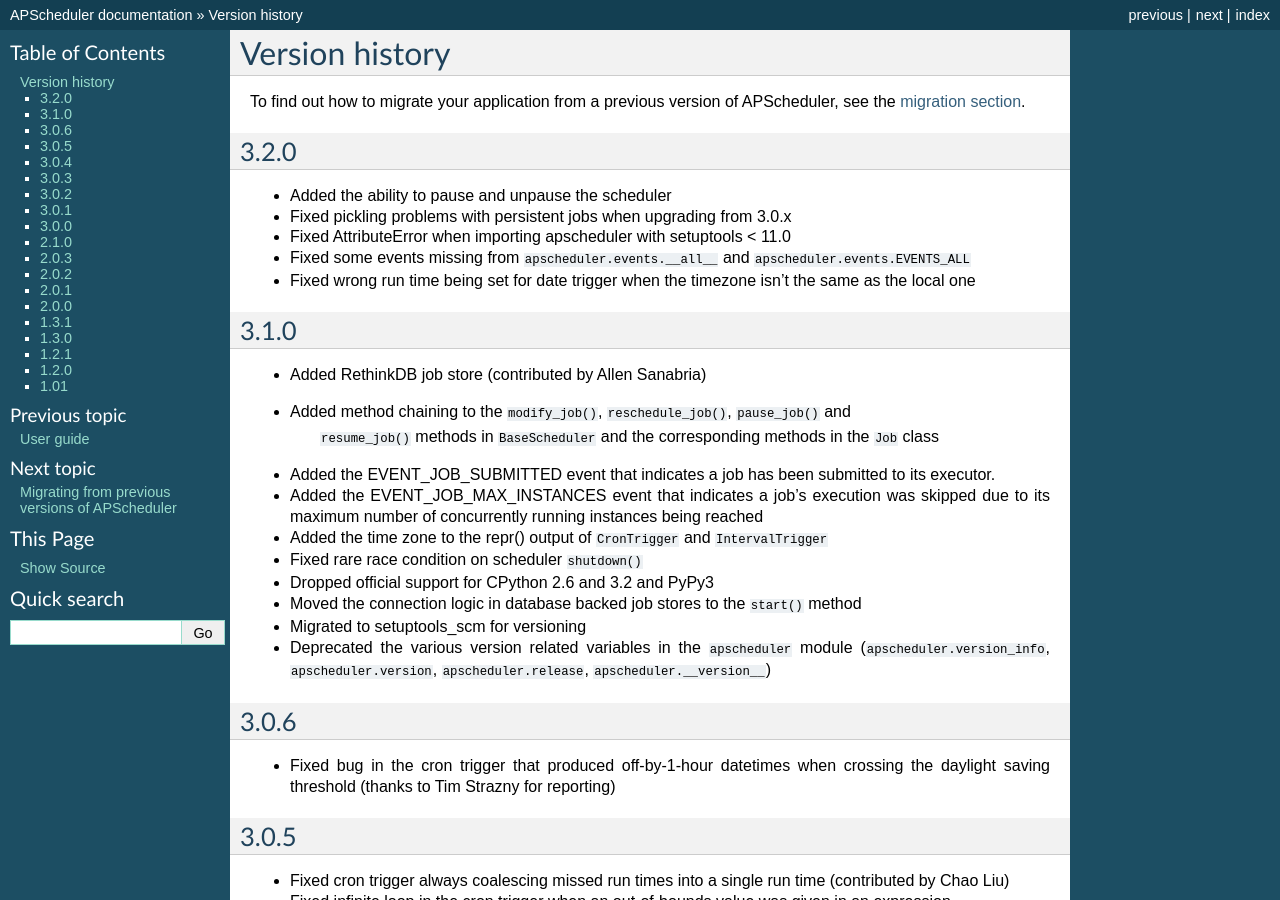
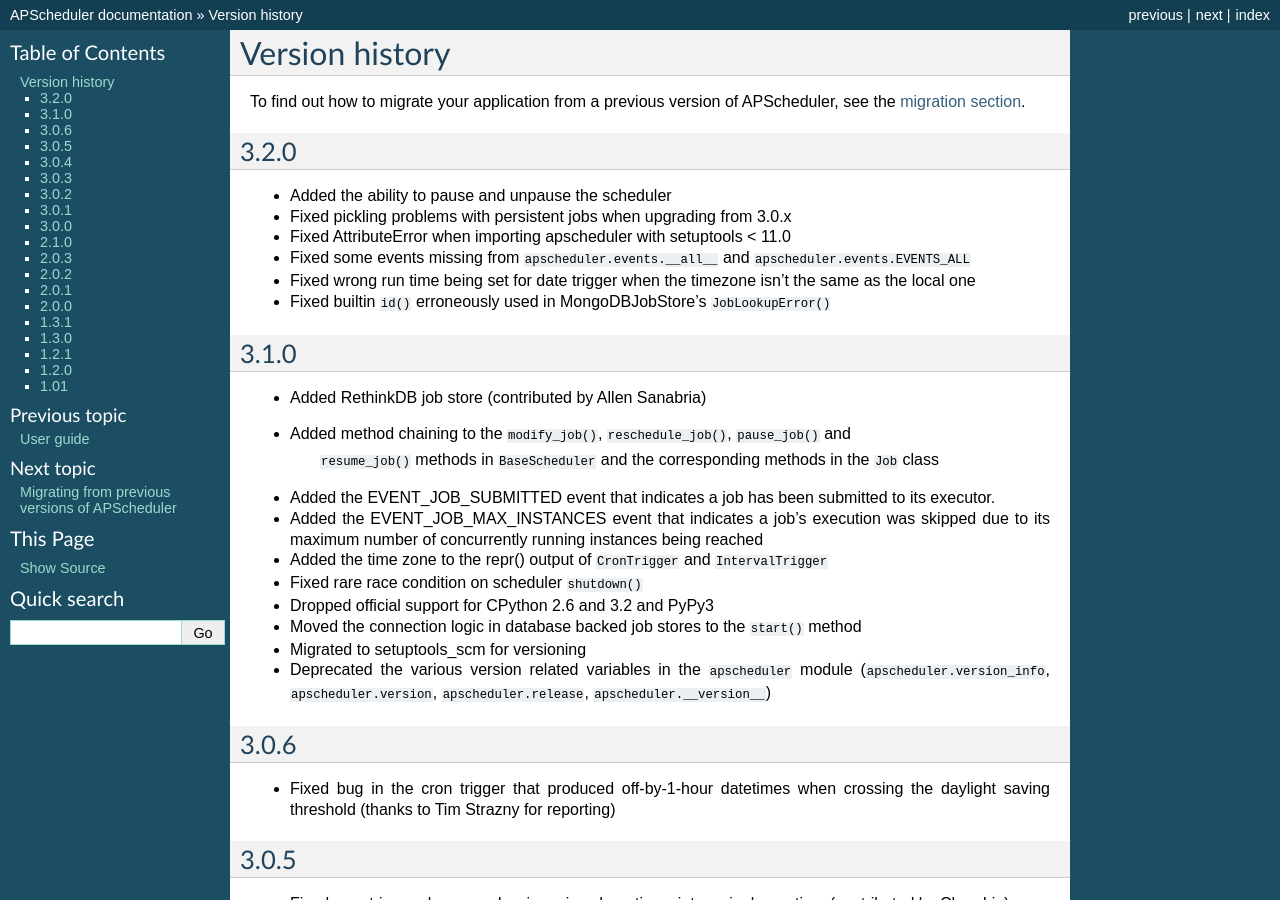
Before and after one commit to agronholm/apscheduler, a Sphinx documentation site: the page built from docs/versionhistory.rst, in a window 1280 px wide and 900 px high. Built offline with Sphinx 7.4.7, drawn with Linux system fonts in a browser that asks for light colours.

Commit message:
Added version history note for the MongoDB JobLookupError fix

```diff
--- a/docs/versionhistory.rst
+++ b/docs/versionhistory.rst
@@ -17,6 +17,8 @@
   ``apscheduler.events.EVENTS_ALL``
 
 * Fixed wrong run time being set for date trigger when the timezone isn't the same as the local one
+
+* Fixed builtin ``id()`` erroneously used in MongoDBJobStore's ``JobLookupError()``
 
 
 3.1.0
```
